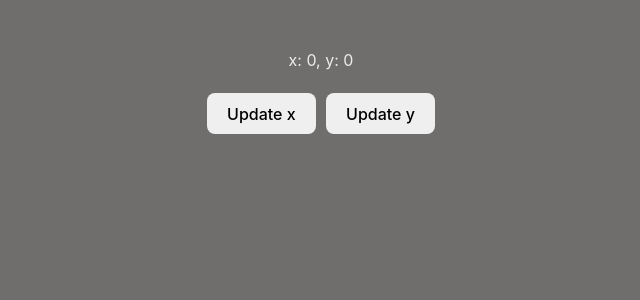
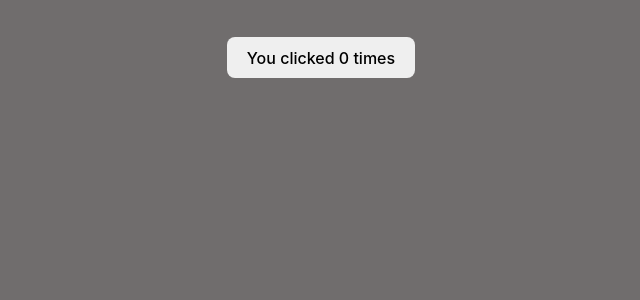
Before and after one commit to Dekan777/mod-2, a React (Vite) app: page / in a window 1280 px wide. Shown: the top 300 px of the page, without its empty margins (319-959 px from the left). Built offline with nearby package versions, Linux system fonts and the light colour scheme.

Commit message:
Update App.jsx

```diff
--- a/src/components/App.jsx
+++ b/src/components/App.jsx
@@ -1,82 +1,20 @@
-import { useState } from "react";
+import { useState, useEffect } from "react";
+
 import "./App.css";
 
-// import { CustomButton } from "./CustomButton/CustomButton";
-// import { ClickCounter } from "./ClickCounter/ClickCounter";
+function App() {
+  const [clicks, setClicks] = useState(0);
 
-function App() {
-  // const handleClick1 = () => {
-  //   alert("Hello I'm button");
-  // };
-
-  // const handleClick2 = (evt) => {
-  //   console.log(evt);
-  // };
-
-  // const [clicks, setClicks] = useState(0);
-  // const handleClick4 = () => {
-  //   setClicks(clicks + 1);
-  // };
-
-  // const [isOpen, setIsOpen] = useState(false);
-  // const handleToggle = () => {
-  //   setIsOpen(!isOpen);
-  // };
-
-  // const [clicks2, setClicks2] = useState(0);
-  // const handleClick = () => {
-  //   setClicks2(clicks2 + 1);
-  // };
-
-  // const ClickCounter2 = () => {
-  //   return <button onClick={handleClick}>CurrentAll: {clicks2}</button>;
-  // };
-
-  // const [clicks5, setClicks5] = useState(0);
-  // const handleClick5 = () => {
-  //   setClicks5(clicks5 + 1);
-  // };
-  // const ClickCounter5 = ({ value, onUpdate }) => {
-  //   return <button onClick={onUpdate}>CurrentAll2: {value}</button>;
-  // };
-  const [values, setValues] = useState({
-    x: 0,
-    y: 0,
+  // Оголошуємо ефект
+  useEffect(() => {
+    console.log(`${clicks}`);
   });
 
-  const updateX = () => {
-    setValues({
-      ...values,
-      x: values.x + 1,
-    });
-  };
-
-  const updateY = () => {
-    setValues({
-      ...values,
-      y: values.y + 1,
-    });
-  };
   return (
     <>
-      {/* <button onClick={handleClick1}>handleClick1</button>
-      <button onClick={handleClick2}>handleClick2</button>
-      <CustomButton message="Playing music!">Play some music</CustomButton>
-      <button onClick={handleClick4}>Current: {clicks}</button>
-      <button onClick={handleToggle}>{isOpen ? "Hide" : "Show"}</button>
-      {isOpen && <div>Now you can see me!</div>}
-      <ClickCounter />
-      <ClickCounter />
-      <ClickCounter2 />
-      <ClickCounter2 />
-      <ClickCounter5 value={clicks5} onUpdate={handleClick5} />
-      <ClickCounter5 value={clicks5} onUpdate={handleClick5} /> */}
-      <p>
-        x: {values.x}, y: {values.y}
-      </p>
-
-      <button onClick={updateX}>Update x</button>
-      <button onClick={updateY}>Update y</button>
+      <button onClick={() => setClicks(clicks + 1)}>
+        You clicked {clicks} times
+      </button>
     </>
   );
 }
```
